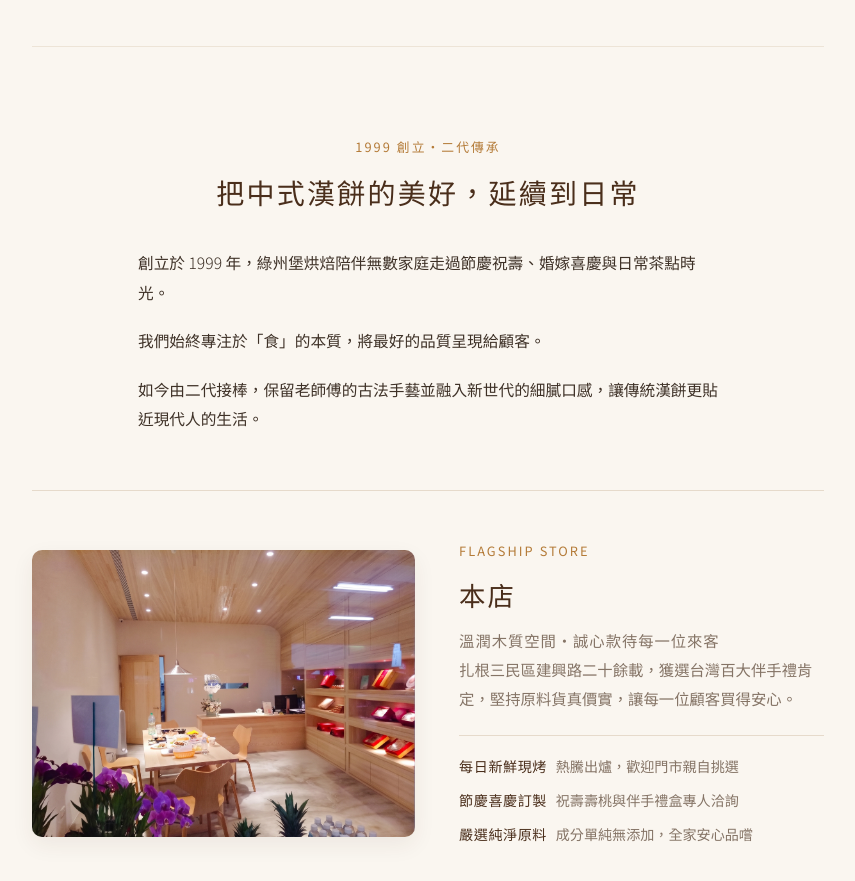
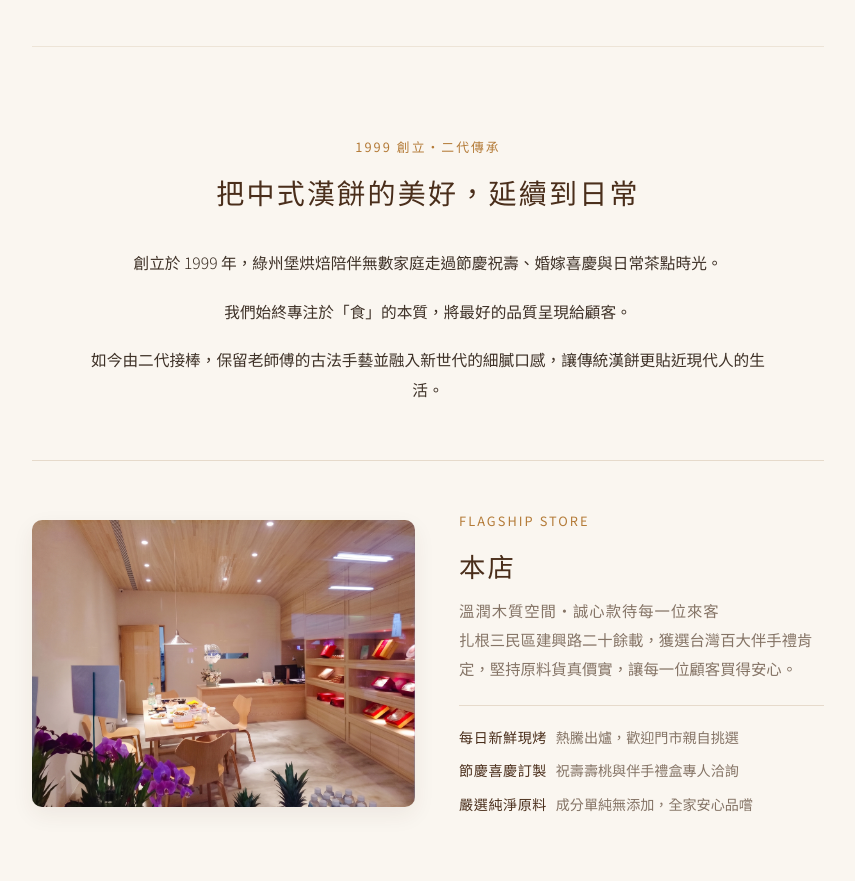
Before and after one commit to r2001113/baos-bakery-web, a plain HTML site: page index.html in a window 1280 px wide. Shown: the part 3080-3961 px from the top of the page, without its empty margins (212-1067 px from the left). Drawn offline with Linux system fonts and the light colour scheme.

Commit message:
Update index.html

```diff
--- a/index.html
+++ b/index.html
@@ -586,9 +586,9 @@
       white-space: pre-wrap;
     }
 
-    /* 品牌傳承與本店空間（標題置中儀式感 ＋ 故事內文靠左黃金閱讀寬度） */
+    /* 品牌傳承與本店空間（大標與故事內文統一置中對稱排版） */
     .about-wrap {
-      max-width: 580px;
+      max-width: 680px;
       margin: 0 auto 3.5rem;
     }
     .about-header {
@@ -601,7 +601,7 @@
       letter-spacing: 0.08em;
     }
     .about-body {
-      text-align: left;
+      text-align: center;
     }
     .about-body p {
       font-size: 0.98rem;
@@ -897,7 +897,6 @@
       .signature-content h2 { font-size: 1.75rem; }
       .seasonal-header { margin-bottom: 2rem; }
       .about-wrap { margin-bottom: 2.5rem; }
-      .about-header { text-align: left; }
       .about-header h2 { font-size: 1.5rem; }
       .store-showcase { padding-top: 2.25rem; }
       .faq-header { text-align: left; }
@@ -1034,7 +1033,7 @@
       <div class="seasonal-list" id="cms-seasonal-list"></div>
     </section>
 
-    <!-- 品牌傳承與本店空間（大標置中＋內文統一靠左 ＋ 後台可控門市副標與亮點） -->
+    <!-- 品牌傳承與本店空間（大標與故事內文統一置中對稱排版 ＋ 後台可控門市副標與亮點） -->
     <section id="about">
       <div class="about-wrap">
         <div class="about-header">
```
